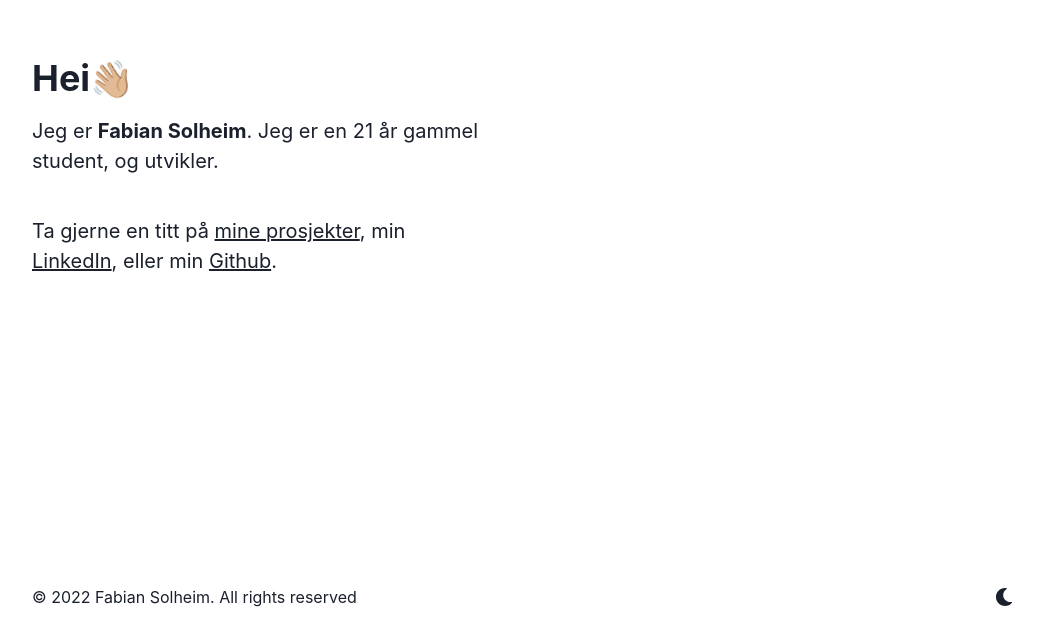
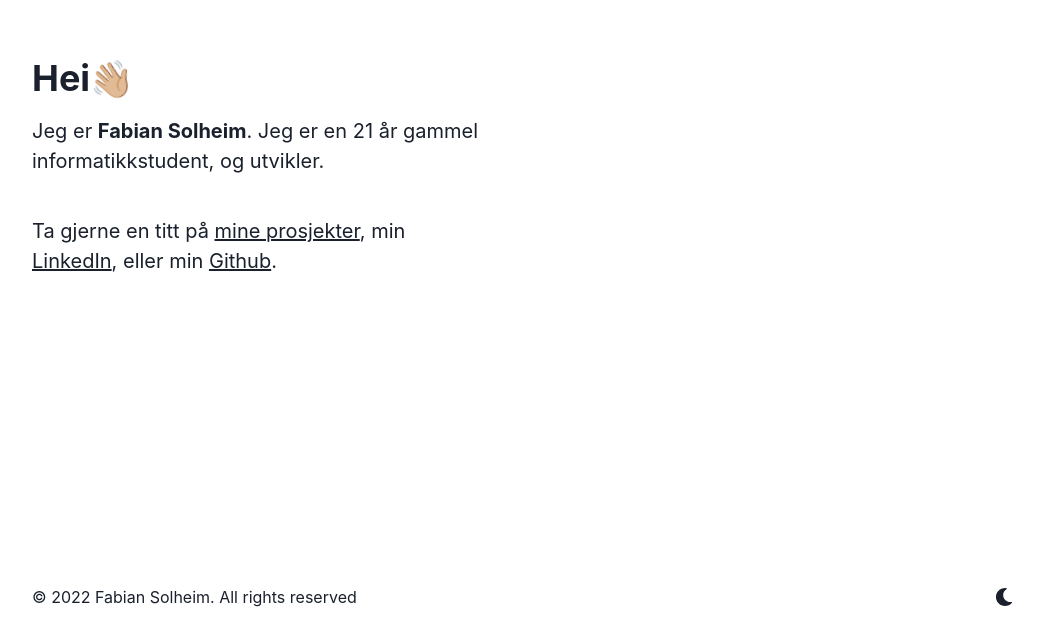
Before and after one commit to fabiansolheim/fabiansolhe.im, a React (Create React App) app: page / in a window 1280 px wide. Shown: the part 183-816 px from the top of the page, without its empty margins (112-1155 px from the left). Built offline with nearby package versions, Linux system fonts and the light colour scheme.

Commit message:
Added page transitions

```diff
--- a/src/App.js
+++ b/src/App.js
@@ -21,6 +21,8 @@ import { ColorModeSwitcher } from './components/styling/ColorModeSwitcher';
 import Footer from './components/Footer';
 import ToggleColorMode from './components/ToggleColorMode';
 import "./wavinghand.css";
+import container from './components/styling/framerAnimations';
+import { motion } from 'framer-motion';
 
 /* const HeroText = () => {
   return(
@@ -84,7 +86,7 @@ const HeroText = () => {
           <Text style={{ fontWeight: 'bold', display: 'inline-block' }}>
             Fabian Solheim
           </Text>
-          . Jeg er en 21 år gammel student, og utvikler.
+          . Jeg er en 21 år gammel informatikkstudent, og utvikler.
         </Text>
       </HStack>
     </Box>
@@ -95,12 +97,18 @@ const Index = () => {
   const [isNotMobile] = useMediaQuery('(min-width: 600px)');
   return (
     <>
+               <motion.div
+            initial="pageInitial"
+            animate="pageAnimate"
+            variants={container}
+          >
       <Container maxWidth="container.lg" minHeight="69.7vh">
         <Box ml={isNotMobile ? '0' : 5}>
           <HeroText />
           <SocialLinks />
         </Box>
       </Container>
+      </motion.div>
     </>
   );
 };
--- a/src/Prosjekter.js
+++ b/src/Prosjekter.js
@@ -19,7 +19,8 @@ import Footer from './components/Footer';
 import ToggleColorMode from './components/ToggleColorMode';
 import './wavinghand.css';
 import {projects} from "./components/data/projects.js"
-
+import container from './components/styling/framerAnimations';
+import { motion } from 'framer-motion';
 
 const Header = () => {
   return (
@@ -67,12 +68,18 @@ const Prosjekter = () => {
       const [isNotMobile] = useMediaQuery('(min-width: 600px)');
   return (
     <>
+              <motion.div
+            initial="pageInitial"
+            animate="pageAnimate"
+            variants={container}
+          >
       <Container maxWidth="container.lg" minHeight="95vh" padding="0">
         <Box ml={isNotMobile ? '0' : 5}>
           <Header />
           <HeroText />
         </Box>
       </Container>
+      </motion.div>
     </>
   );
 };
--- /dev/null
+++ b/src/components/styling/framerAnimations.js
@@ -0,0 +1,13 @@
+const container = {
+  pageInitial: {
+    opacity: 0,
+  },
+  pageAnimate: {
+    opacity: 1,
+    transition: {
+      delay: 0.02,
+    },
+  },
+};
+
+export default container;
```
Also changed, not shown: src/index.js (+22 -11 lines), 1 other file (tests, documents, lock files or other folders).
